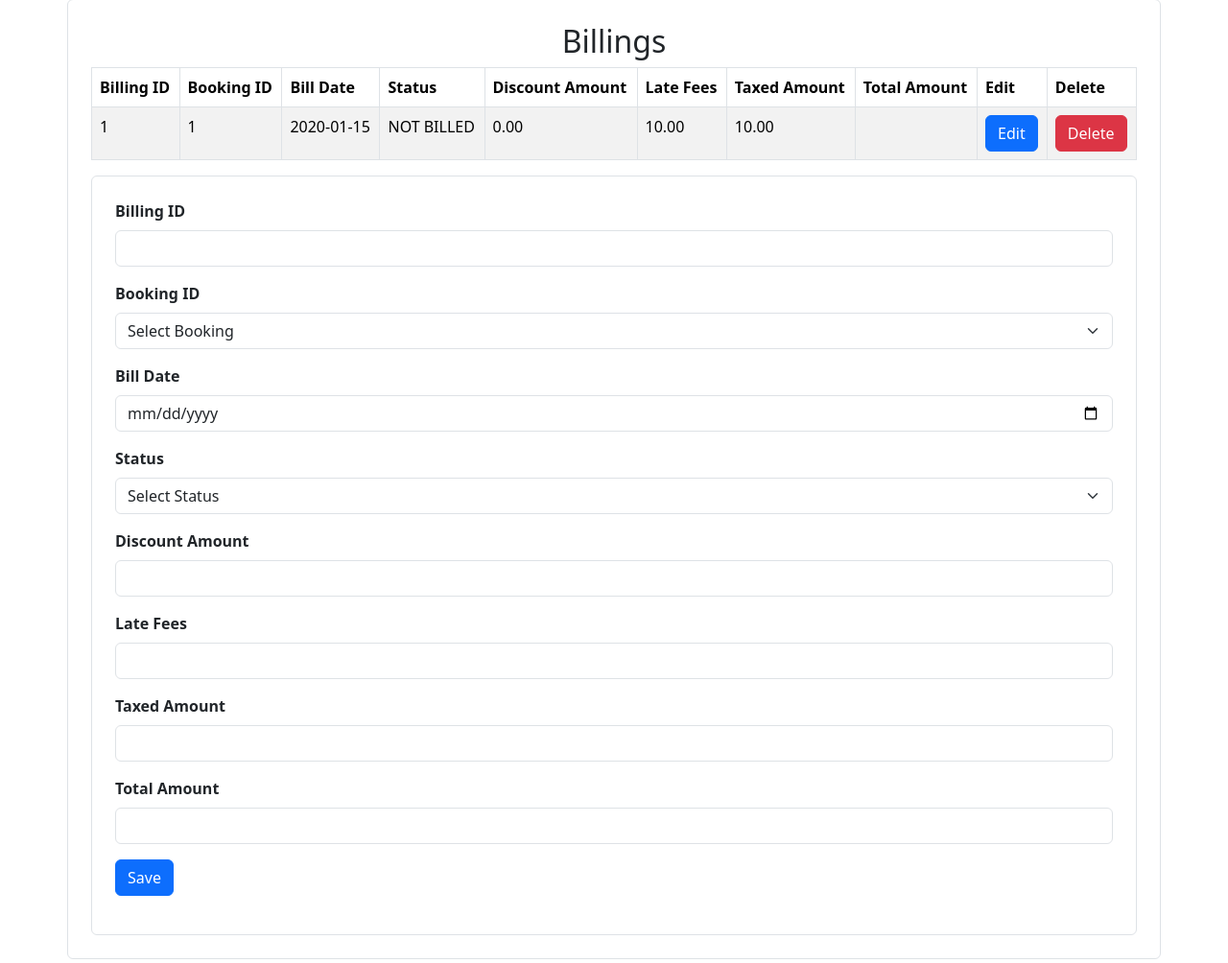
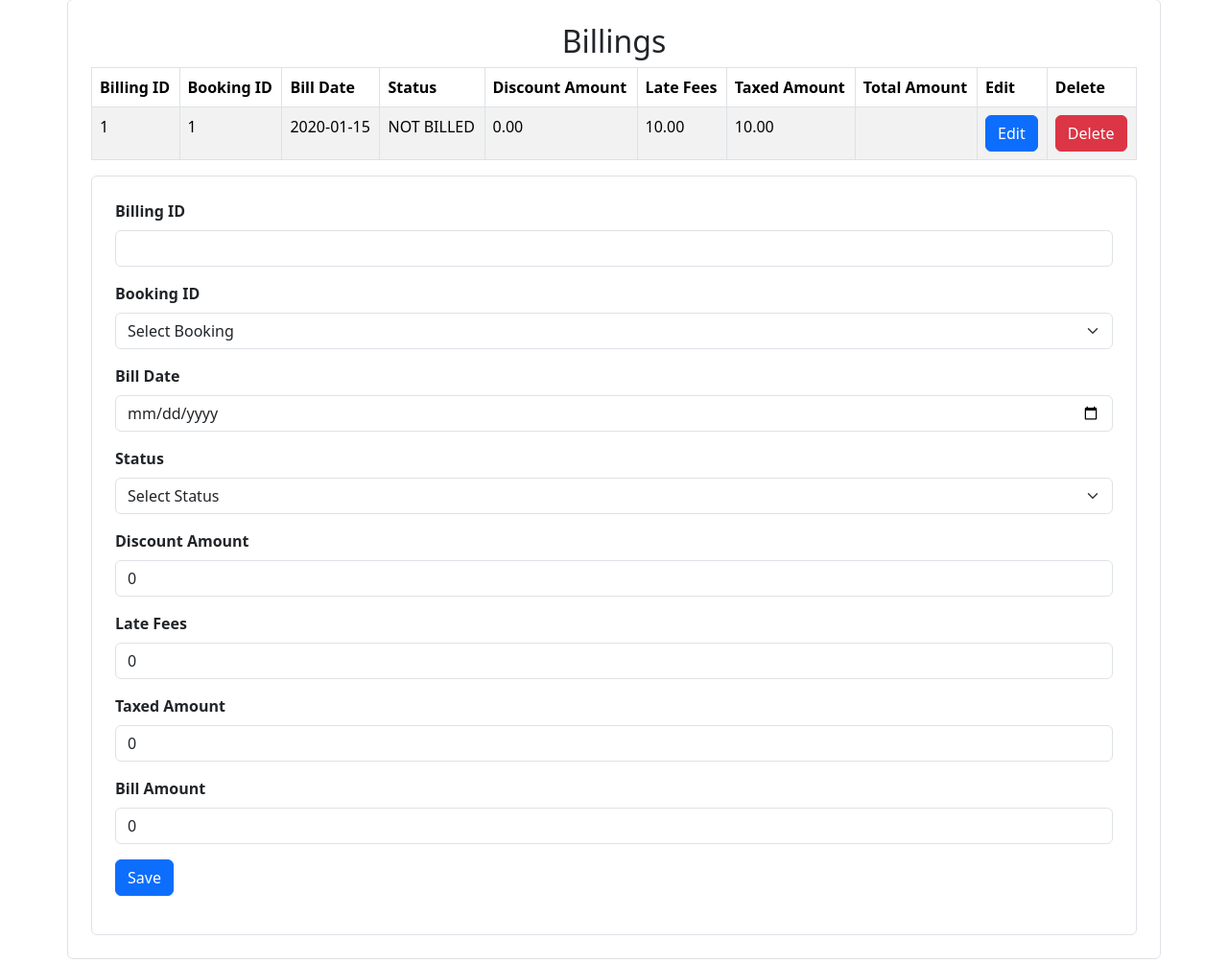
Before and after one commit to Harbaksh-Singh/CarRentalWebApp, a PHP site: page /billing.php in a window 1280 px wide. Shown: the part 77-1081 px from the top of the page at 96% size. Run offline with PHP 8.4, Linux system fonts and the light colour scheme; tables that the repository leaves empty hold one stand-in row (values such as "Sample post"); data that the repository does not hold is empty.

Commit message:
Properly adding the bills

```diff
--- a/billing.php
+++ b/billing.php
@@ -179,8 +179,8 @@ $booking_result = mysqli_query($db, $booking_query);
                 <input type="number" class="form-control" name="taxed_amount" value="<?php echo $taxed_amount; ?>" required>
             </div>
             <div class="mb-3">
-                <label for="total_amount" class="form-label fw-bold">Total Amount</label>
-                <input type="number" class="form-control" name="total_amount" value="<?php echo $total_amount; ?>" required>
+                <label for="total_amount" class="form-label fw-bold">Bill Amount</label>
+                <span class="form-control"><?php echo $total_amount; ?></span>
             </div>
 
             <div class="mb-3">
--- a/billingDB.php
+++ b/billingDB.php
@@ -8,10 +8,10 @@ $oldbilling_ID = "";
 $booking_ID = "";
 $bill_date = "";
 $status = "";
-$discount_amount = "";
-$late_fees = "";
-$taxed_amount = "";
-$total_amount = "";
+$discount_amount = 0;
+$late_fees = 0;
+$taxed_amount = 0;
+$total_amount = 0;
 $update = false;
 
 if (isset($_POST['save'])) {
@@ -23,6 +23,13 @@ if (isset($_POST['save'])) {
     $late_fees = $_POST["late_fees"];
     $taxed_amount = $_POST["taxed_amount"];
     $total_amount = $_POST["total_amount"];
+
+    $cost_query = "SELECT * FROM booking WHERE booking_ID = '$booking_ID'";
+    $cost_result = mysqli_query($db, $cost_query);
+    $cost_row = mysqli_fetch_assoc($cost_result);
+    $booking_total_cost = (float)$cost_row['total_amount'];
+
+    $total_amount = $late_fees + $taxed_amount + $booking_total_cost - $discount_amount;
 
     mysqli_query($db, "INSERT INTO billing (billing_ID, booking_ID, bill_date, status, discount_amount, late_fees, taxed_amount, total_amount) VALUES ('$billing_ID', '$booking_ID', '$bill_date','$status', '$discount_amount', '$late_fees','$taxed_amount', '$total_amount')");
     $_SESSION['message'] = "Bill Saved";
--- a/booking.php
+++ b/booking.php
@@ -201,7 +201,6 @@ $insurance_result = mysqli_query($db, $insurance_query);
             </div>
             <div class="mb-3">
                 <label for="total_amount" class="form-label fw-bold">Total Amount</label>
-
                 <span class="form-control"><?php echo $total_amount; ?></span>
             </div>
 
```
